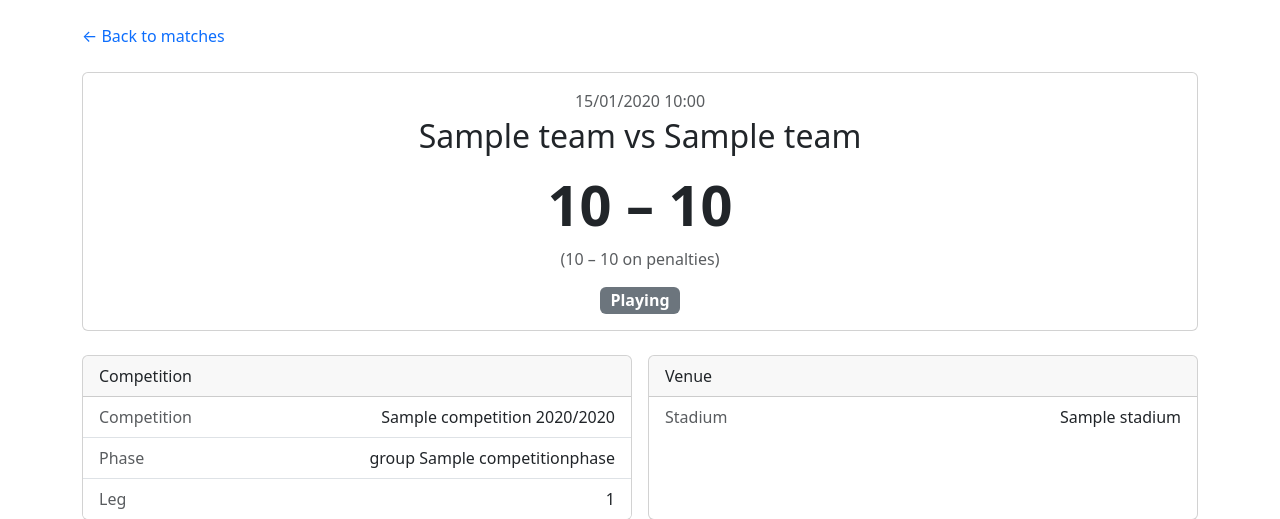
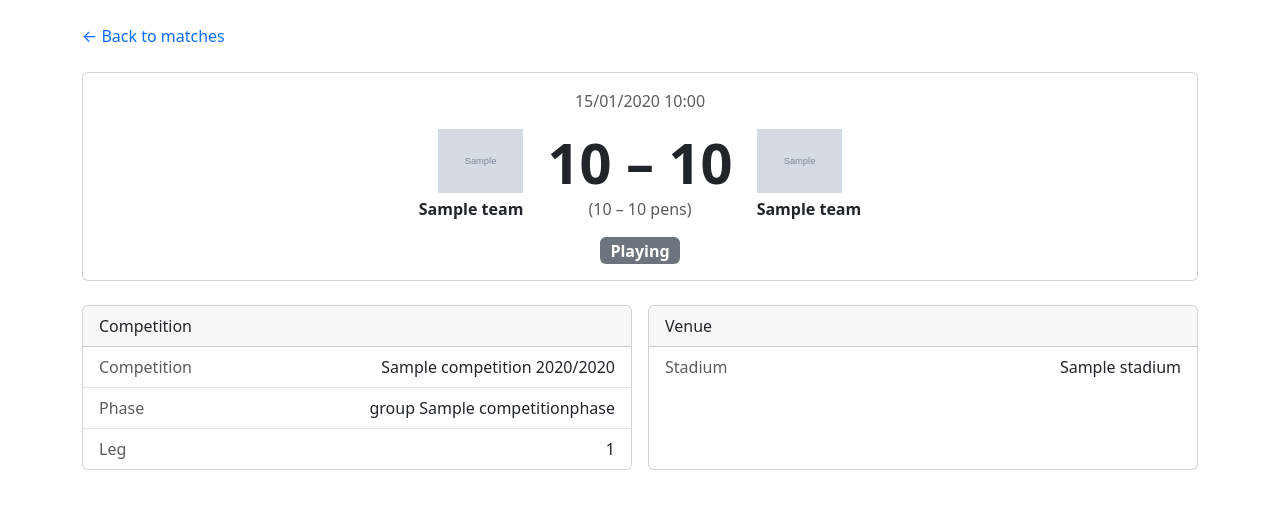
Before and after one commit to eryk2103/football, a Django app: page /matches/1 in a window 1280 px wide. Shown: the part 56-575 px from the top of the page. Run offline with Django 5.2, Linux system fonts and the light colour scheme; tables that the repository leaves empty hold one stand-in row (values such as "Sample post"); grey boxes marked "Sample" are stand-in pictures.

Commit message:
implement teams logo upload and rendering

```diff
--- a/config/settings.py
+++ b/config/settings.py
@@ -120,3 +120,6 @@ USE_TZ = True
 # https://docs.djangoproject.com/en/6.0/howto/static-files/
 
 STATIC_URL = 'static/'
+
+MEDIA_URL = '/media/'
+MEDIA_ROOT = BASE_DIR / 'media'
--- a/config/urls.py
+++ b/config/urls.py
@@ -17,8 +17,14 @@ Including another URLconf
 from django.contrib import admin
 from django.urls import path, include
 
+from config import settings
+from django.conf.urls.static import static
+
 urlpatterns = [
     path('admin/', admin.site.urls),
     path('matches/', include('matches.urls')),
     path('teams/', include('teams.urls')),
 ]
+
+if settings.DEBUG:
+    urlpatterns += static(settings.MEDIA_URL, document_root=settings.MEDIA_ROOT)
--- a/matches/templates/matches/show.html
+++ b/matches/templates/matches/show.html
@@ -7,19 +7,31 @@
 
 <div class="card mb-4">
   <div class="card-body text-center">
-    <p class="text-muted mb-1">{{ match.datetime|date:"d/m/Y H:i" }}</p>
-    <h2 class="mb-3">{{ match.home_team }} vs {{ match.away_team }}</h2>
-
-    {% if match.home_score is not None and match.away_score is not None %}
-    <h1 class="display-4 fw-bold">{{ match.home_score }} – {{ match.away_score }}</h1>
-    {% if match.penalty_home_score is not None %}
-    <p class="text-muted">({{ match.penalty_home_score }} – {{ match.penalty_away_score }} on penalties)</p>
-    {% endif %}
-    {% else %}
-    <h1 class="display-4 fw-bold text-muted">– vs –</h1>
-    {% endif %}
+    <p class="text-muted mb-3">{{ match.datetime|date:"d/m/Y H:i" }}</p>
+    <div class="d-flex align-items-center justify-content-center gap-4">
+      <div class="text-end" style="flex:1">
+        <div>{% if match.home_team.logo %}<img src="{{ match.home_team.logo.url }}" alt="{{ match.home_team }}" height="64">{% else %}<img src="/media/team_logos/default.png" alt="{{ match.home_team }}" height="64">{% endif %}</div>
+        <div class="fw-semibold mt-1">{{ match.home_team }}</div>
+      </div>
+      <div class="text-center" style="flex:0 0 auto">
+        {% if match.home_score is not None and match.away_score is not None %}
+        <h1 class="display-4 fw-bold mb-0">{{ match.home_score }} – {{ match.away_score }}</h1>
+        {% if match.penalty_home_score is not None %}
+        <p class="text-muted mb-0">({{ match.penalty_home_score }} – {{ match.penalty_away_score }} pens)</p>
+        {% endif %}
+        {% else %}
+        <h1 class="display-4 fw-bold text-muted mb-0">vs</h1>
+        {% endif %}
+      </div>
+      <div class="text-start" style="flex:1">
+        <div>{% if match.away_team.logo %}<img src="{{ match.away_team.logo.url }}" alt="{{ match.away_team }}" height="64">{% else %}<img src="/media/team_logos/default.png" alt="{{ match.away_team }}" height="64">{% endif %}</div>
+        <div class="fw-semibold mt-1">{{ match.away_team }}</div>
+      </div>
+    </div>
+    <div class="mt-3">
 
     <span class="badge bg-secondary fs-6">{{ match.get_status_display }}</span>
+    </div>
   </div>
 </div>
 
--- a/teams/models.py
+++ b/teams/models.py
@@ -1,19 +1,25 @@
 from django.db import models
 from django.db.models import ForeignKey
+from django.utils.text import slugify
+
+
+def team_logo_path(instance, filename):
+    ext = filename.split('.')[-1]
+    safe_name = slugify(instance.name)
+    return f"team_logos/{safe_name}.{ext}"
 
 
 class Team(models.Model):
-    name = models.CharField(max_length=100)
-    short_name = models.CharField(max_length=20)
-    code = models.CharField(max_length=3)
+    name = models.CharField(max_length=100, unique=True)
+    short_name = models.CharField(max_length=20, unique=True)
+    code = models.CharField(max_length=3, unique=True)
     country = ForeignKey('countries.Country', on_delete=models.SET_NULL, null=True, blank=True)
     city = models.CharField(max_length=100, blank=True)
     stadium = ForeignKey('stadiums.Stadium', on_delete=models.SET_NULL, null=True, blank=True)
-    logo_url = models.URLField(blank=True)
+    logo = models.FileField(upload_to=team_logo_path, blank=True)
     is_national = models.BooleanField(default=False)
     created_at = models.DateTimeField(auto_now_add=True)
     updated_at = models.DateTimeField(auto_now=True)
 
-
     def __str__(self):
         return self.name
```
Also changed, not shown: matches/templates/matches/index.html (+18 -4 lines), teams/templates/teams/index.html (+9 -1 lines), teams/migrations/0002_remove_team_logo_url_team_logo.py (added), teams/migrations/0003_alter_team_logo.py (added), 1 other file.
